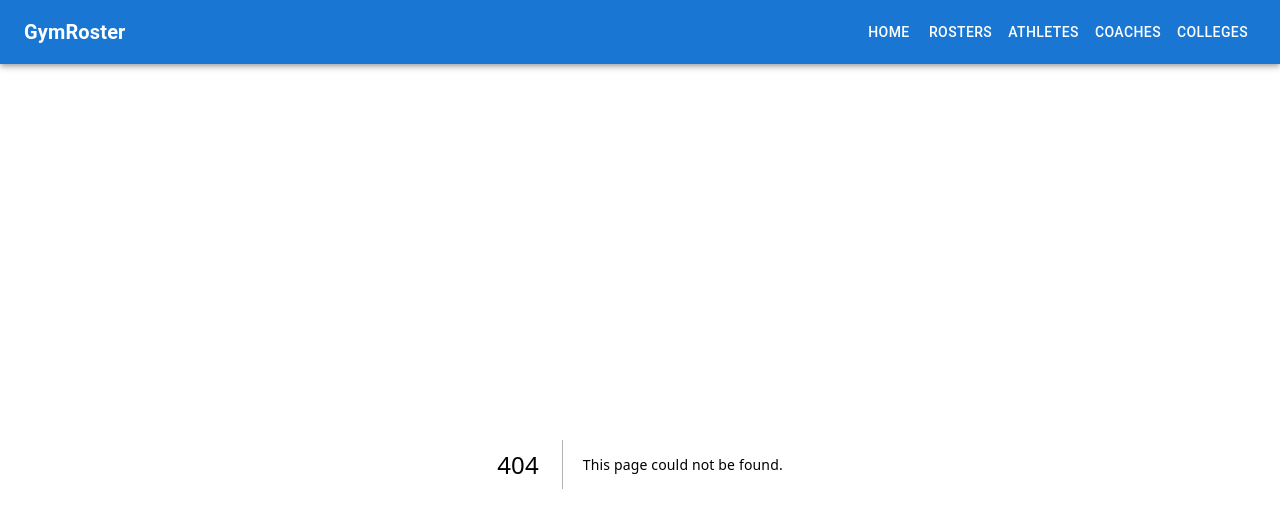
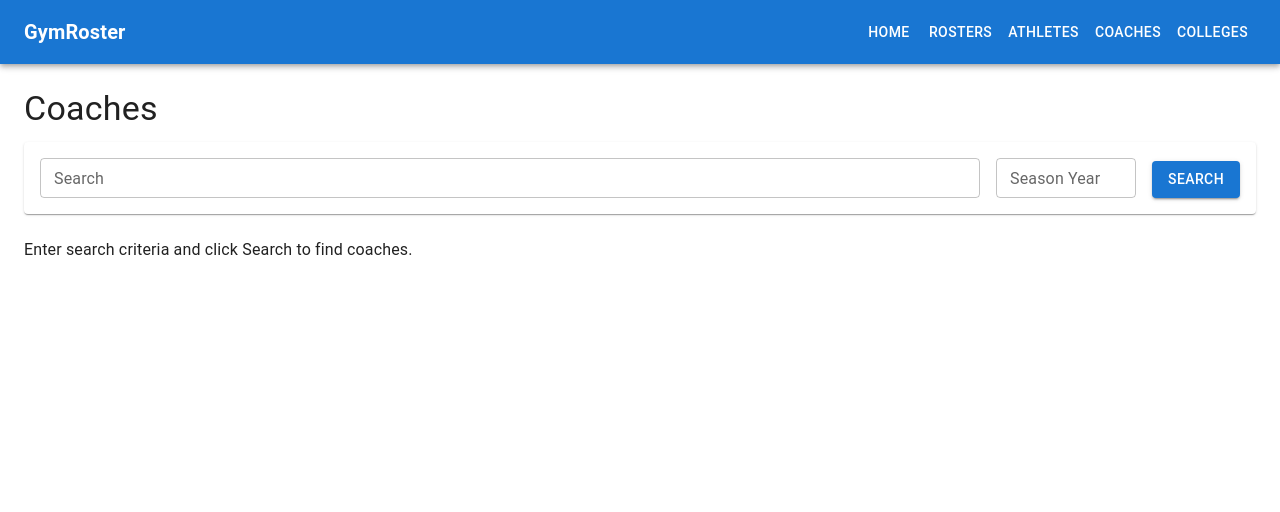
Before and after one commit to doubletuck/gym-roster-ui, a Next.js app: page /coaches in a window 1280 px wide. Before the commit this address had no page. Shown: the top 512 px of the page. Built offline with nearby package versions, Linux system fonts and the light colour scheme; what @mui/material-nextjs would draw is missing.

Commit message:
Coach search page

```diff
--- /dev/null
+++ b/src/app/coaches/layout.tsx
@@ -0,0 +1,7 @@
+export default function CoachesLayout({ children }: { children: React.ReactNode }) {
+  return (
+    <section>
+      <div>{children}</div>
+    </section>
+  );
+}
--- /dev/null
+++ b/src/app/coaches/page.tsx
@@ -0,0 +1,170 @@
+'use client';
+
+import { useState, useEffect, Suspense } from 'react';
+import { useRouter, useSearchParams } from 'next/navigation';
+import Box from '@mui/material/Box';
+import Button from '@mui/material/Button';
+import CircularProgress from '@mui/material/CircularProgress';
+import Paper from '@mui/material/Paper';
+import Table from '@mui/material/Table';
+import TableBody from '@mui/material/TableBody';
+import TableCell from '@mui/material/TableCell';
+import TableHead from '@mui/material/TableHead';
+import TableRow from '@mui/material/TableRow';
+import TextField from '@mui/material/TextField';
+import Typography from '@mui/material/Typography';
+import MuiLink from '@mui/material/Link';
+import Link from 'next/link';
+import Pagination from '@/components/Pagination';
+import { useCoaches } from '@/lib/hooks/useCoaches';
+
+const PAGE_SIZE = 10;
+
+function CoachesPage() {
+  const router = useRouter();
+  const searchParams = useSearchParams();
+
+  const qParam = searchParams.get('q') ?? '';
+  const seasonYearParam = searchParams.get('seasonYear') ?? '';
+  const pageParam = searchParams.get('page');
+  const hasSearched = pageParam !== null;
+  const currentPage = pageParam ? parseInt(pageParam, 10) : 1;
+
+  const [q, setQ] = useState(qParam);
+  const [seasonYear, setSeasonYear] = useState(seasonYearParam);
+
+  useEffect(() => {
+    setQ(qParam);
+    setSeasonYear(seasonYearParam);
+  }, [qParam, seasonYearParam]);
+
+  const { coaches, totalPages, loading, error } = useCoaches(
+    currentPage,
+    PAGE_SIZE,
+    {
+      q: qParam || undefined,
+      seasonYear: seasonYearParam ? parseInt(seasonYearParam, 10) : undefined,
+    },
+    hasSearched
+  );
+
+  const handleSearch = () => {
+    const params = new URLSearchParams();
+    if (q.trim()) params.set('q', q.trim());
+    if (seasonYear.trim()) params.set('seasonYear', seasonYear.trim());
+    params.set('page', '1');
+    router.push(`/coaches?${params.toString()}`);
+  };
+
+  const handlePageChange = (newPage: number) => {
+    const params = new URLSearchParams(searchParams.toString());
+    params.set('page', String(newPage));
+    router.replace(`/coaches?${params.toString()}`);
+  };
+
+  const handleKeyDown = (e: React.KeyboardEvent) => {
+    if (e.key === 'Enter') handleSearch();
+  };
+
+  return (
+    <Box sx={{ p: 3 }}>
+      <Typography variant="h4" component="h1" gutterBottom>
+        Coaches
+      </Typography>
+
+      <Paper sx={{ p: 2, mb: 3 }}>
+        <Box sx={{ display: 'flex', gap: 2, flexWrap: 'wrap', alignItems: 'flex-end' }}>
+          <TextField
+            label="Search"
+            placeholder="Name or college"
+            value={q}
+            onChange={e => setQ(e.target.value)}
+            onKeyDown={handleKeyDown}
+            size="small"
+            sx={{ flexGrow: 1, minWidth: 200 }}
+          />
+          <TextField
+            label="Season Year"
+            placeholder="e.g. 2024"
+            value={seasonYear}
+            onChange={e => setSeasonYear(e.target.value)}
+            onKeyDown={handleKeyDown}
+            size="small"
+            slotProps={{ htmlInput: { inputMode: 'numeric', pattern: '[0-9]*' } }}
+            sx={{ width: 140 }}
+          />
+          <Button variant="contained" onClick={handleSearch}>
+            Search
+          </Button>
+        </Box>
+      </Paper>
+
+      {!hasSearched && (
+        <Typography color="text.secondary">
+          Enter search criteria and click Search to find coaches.
+        </Typography>
+      )}
+      {hasSearched && loading && (
+        <Box sx={{ display: 'flex', alignItems: 'center', gap: 1 }}>
+          <CircularProgress size={20} />
+          <Typography>Loading coaches...</Typography>
+        </Box>
+      )}
+      {hasSearched && !loading && error && <Typography color="error">{error}</Typography>}
+      {hasSearched && !loading && !error && coaches.length === 0 && (
+        <Typography>No coaches found.</Typography>
+      )}
+      {hasSearched && !loading && !error && coaches.length > 0 && (
+        <>
+          <Box sx={{ mb: 2 }}>
+            <Pagination
+              currentPage={currentPage}
+              totalPages={totalPages}
+              onPageChange={handlePageChange}
+            />
+          </Box>
+          <Table>
+            <TableHead>
+              <TableRow>
+                <TableCell>Name</TableCell>
+                <TableCell>College Team(s)</TableCell>
+              </TableRow>
+            </TableHead>
+            <TableBody>
+              {coaches.map(coach => (
+                <TableRow key={coach.coachId} hover>
+                  <TableCell>
+                    <MuiLink component={Link} href={`/coaches/${coach.coachId}`} underline="hover">
+                      {coach.firstName} {coach.lastName}
+                    </MuiLink>
+                  </TableCell>
+                  <TableCell>
+                    {[
+                      ...new Map(
+                        coach.rosters.map(r => [r.collegeCodeName, r.collegeShortName])
+                      ).values(),
+                    ].join(', ')}
+                  </TableCell>
+                </TableRow>
+              ))}
+            </TableBody>
+          </Table>
+        </>
+      )}
+    </Box>
+  );
+}
+
+export default function Page() {
+  return (
+    <Suspense
+      fallback={
+        <Box sx={{ p: 3 }}>
+          <CircularProgress />
+        </Box>
+      }
+    >
+      <CoachesPage />
+    </Suspense>
+  );
+}
--- a/src/components/Header/index.tsx
+++ b/src/components/Header/index.tsx
@@ -9,7 +9,7 @@ const navLinks = [
   { label: 'Home', href: '/' },
   { label: 'Rosters', href: '/' },
   { label: 'Athletes', href: '/athletes' },
-  { label: 'Coaches', href: '/' },
+  { label: 'Coaches', href: '/coaches' },
   { label: 'Colleges', href: '/' },
 ];
 
--- /dev/null
+++ b/src/lib/api/coaches.ts
@@ -0,0 +1,22 @@
+import { Coach, PaginatedResponse } from '@/lib/definitions';
+
+export type CoachFilters = {
+  q?: string;
+  seasonYear?: number;
+};
+
+export async function fetchCoaches(
+  page: number,
+  size: number,
+  filters: CoachFilters = {}
+): Promise<PaginatedResponse<Coach>> {
+  let url = `${process.env.NEXT_PUBLIC_GYMROSTER_API_BASE_URL}/coach?page=${page}&size=${size}&sort=lastName,asc&sort=firstName,asc`;
+  if (filters.q) url += `&q=${encodeURIComponent(filters.q)}`;
+  if (filters.seasonYear != null) url += `&seasonYear=${filters.seasonYear}`;
+
+  const response = await fetch(url);
+  if (!response.ok) {
+    throw new Error('Failed to fetch coaches');
+  }
+  return response.json();
+}
--- /dev/null
+++ b/src/lib/hooks/useCoaches.ts
@@ -0,0 +1,55 @@
+import { useEffect, useState } from 'react';
+import { fetchCoaches, CoachFilters } from '@/lib/api/coaches';
+import { Coach } from '@/lib/definitions';
+
+type UseCoachesResult = {
+  coaches: Coach[];
+  totalPages: number;
+  loading: boolean;
+  error: string | null;
+};
+
+export function useCoaches(
+  page: number,
+  size: number,
+  filters: CoachFilters = {},
+  enabled: boolean = true
+): UseCoachesResult {
+  const [coaches, setCoaches] = useState<Coach[]>([]);
+  const [totalPages, setTotalPages] = useState(1);
+  const [loading, setLoading] = useState(false);
+  const [error, setError] = useState<string | null>(null);
+
+  useEffect(() => {
+    if (!enabled) return;
+
+    let cancelled = false;
+
+    const load = async () => {
+      setLoading(true);
+      setError(null);
+      try {
+        const data = await fetchCoaches(page - 1, size, filters);
+        if (!cancelled) {
+          setCoaches(data._embedded?.content ?? []);
+          setTotalPages(data.page.totalPages);
+        }
+      } catch {
+        if (!cancelled) {
+          setError('Failed to load coaches');
+        }
+      } finally {
+        if (!cancelled) {
+          setLoading(false);
+        }
+      }
+    };
+
+    load();
+    return () => {
+      cancelled = true;
+    };
+  }, [page, size, enabled, filters.q, filters.seasonYear]); // eslint-disable-line react-hooks/exhaustive-deps
+
+  return { coaches, totalPages, loading, error };
+}
```
Also changed, not shown: src/lib/definitions.ts (+18 -0 lines), test/fixtures/handlers.ts (+24 -1 lines), test/fixtures/mock-data.ts (+33 -0 lines), 2 other files (tests, documents, lock files or other folders).
